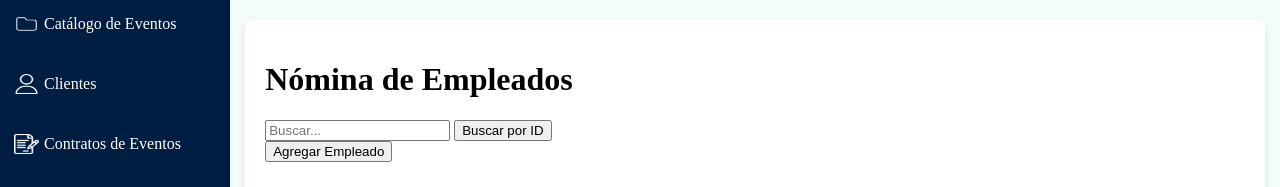
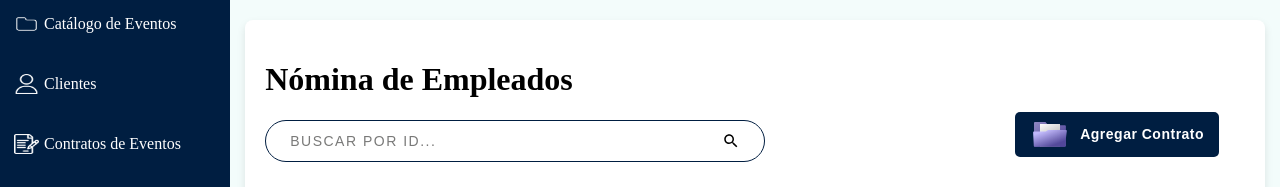
Before and after one commit to danielfernando4/ProyectoEMC, a Flask app: page /nomina-main in a window 1280 px wide. Shown: the part 120-307 px from the top of the page. Run offline with Flask 3, Linux system fonts and the light colour scheme; data that the repository does not hold is empty; parts of the project's set-up code (start-up, migrations or seed data) failed here and were passed over.

Commit message:
Corrección de bugs en nomina form y main

```diff
--- a/ProyectoEMC/templates/nomina_main.html
+++ b/ProyectoEMC/templates/nomina_main.html
@@ -2,6 +2,8 @@
 
 {% block extra_css %}
 <link rel="stylesheet" href="static/css/tableDesign.css">
+<link rel="stylesheet" href="static/css/busqueda.css">
+<link rel="stylesheet" href="static/css/buttonAgregar.css">
 {% endblock %}
 
 {% block title%} Nómina de Empleados {% endblock %}
@@ -11,14 +13,107 @@
 <div class="table-container">
     <h1>Nómina de Empleados</h1>
 
-    <form action="{{ url_for('nominaMain') }}" method="POST">
-        <input type="text" name="id" placeholder="Buscar...">
-        <input type="hidden" name="accion" value="buscar">
-        <button type="submit">Buscar por ID</button>
+
+
+
+
+
+
+
+    <!-- Busqueda -->
+    <div class="search__container">
+        <input id="searchInputContratos" class="search__input" type="text" placeholder="Buscar por ID...">
+    </div>
+
+    <!-- Agregar Cliente (Button)-->
+
+    <form action="{{ url_for('nominaForm') }}" method="GET">
+    <button class="Documents-btn">
+        <span class="folderContainer">
+        <svg
+            class="fileBack"
+            width="146"
+            height="113"
+            viewBox="0 0 146 113"
+            fill="none"
+            xmlns="http://www.w3.org/2000/svg"
+        >
+            <path
+            d="M0 4C0 1.79086 1.79086 0 4 0H50.3802C51.8285 0 53.2056 0.627965 54.1553 1.72142L64.3303 13.4371C65.2799 14.5306 66.657 15.1585 68.1053 15.1585H141.509C143.718 15.1585 145.509 16.9494 145.509 19.1585V109C145.509 111.209 143.718 113 141.509 113H3.99999C1.79085 113 0 111.209 0 109V4Z"
+            fill="url(#paint0_linear_117_4)"
+            ></path>
+            <defs>
+            <linearGradient
+                id="paint0_linear_117_4"
+                x1="0"
+                y1="0"
+                x2="72.93"
+                y2="95.4804"
+                gradientUnits="userSpaceOnUse"
+            >
+                <stop stop-color="#8F88C2"></stop>
+                <stop offset="1" stop-color="#5C52A2"></stop>
+            </linearGradient>
+            </defs>
+        </svg>
+        <svg
+            class="filePage"
+            width="88"
+            height="99"
+            viewBox="0 0 88 99"
+            fill="none"
+            xmlns="http://www.w3.org/2000/svg"
+        >
+            <rect width="88" height="99" fill="url(#paint0_linear_117_6)"></rect>
+            <defs>
+            <linearGradient
+                id="paint0_linear_117_6"
+                x1="0"
+                y1="0"
+                x2="81"
+                y2="160.5"
+                gradientUnits="userSpaceOnUse"
+            >
+                <stop stop-color="white"></stop>
+                <stop offset="1" stop-color="#686868"></stop>
+            </linearGradient>
+            </defs>
+        </svg>
+
+        <svg
+            class="fileFront"
+            width="160"
+            height="79"
+            viewBox="0 0 160 79"
+            fill="none"
+            xmlns="http://www.w3.org/2000/svg"
+        >
+            <path
+            d="M0.29306 12.2478C0.133905 9.38186 2.41499 6.97059 5.28537 6.97059H30.419H58.1902C59.5751 6.97059 60.9288 6.55982 62.0802 5.79025L68.977 1.18034C70.1283 0.410771 71.482 0 72.8669 0H77H155.462C157.87 0 159.733 2.1129 159.43 4.50232L150.443 75.5023C150.19 77.5013 148.489 79 146.474 79H7.78403C5.66106 79 3.9079 77.3415 3.79019 75.2218L0.29306 12.2478Z"
+            fill="url(#paint0_linear_117_5)"
+            ></path>
+            <defs>
+            <linearGradient
+                id="paint0_linear_117_5"
+                x1="38.7619"
+                y1="8.71323"
+                x2="66.9106"
+                y2="82.8317"
+                gradientUnits="userSpaceOnUse"
+            >
+                <stop stop-color="#C3BBFF"></stop>
+                <stop offset="1" stop-color="#51469A"></stop>
+            </linearGradient>
+            </defs>
+        </svg>
+        </span>
+        <p class="text">Agregar Contrato</p>
+    </button>
     </form>
-    <form action="{{ url_for('nominaForm') }}" method="GET">
-        <button type="submit">Agregar Empleado</button>
-    </form>
+
+
+
+
     <table border="1">
         <thead>
             <tr>
```
